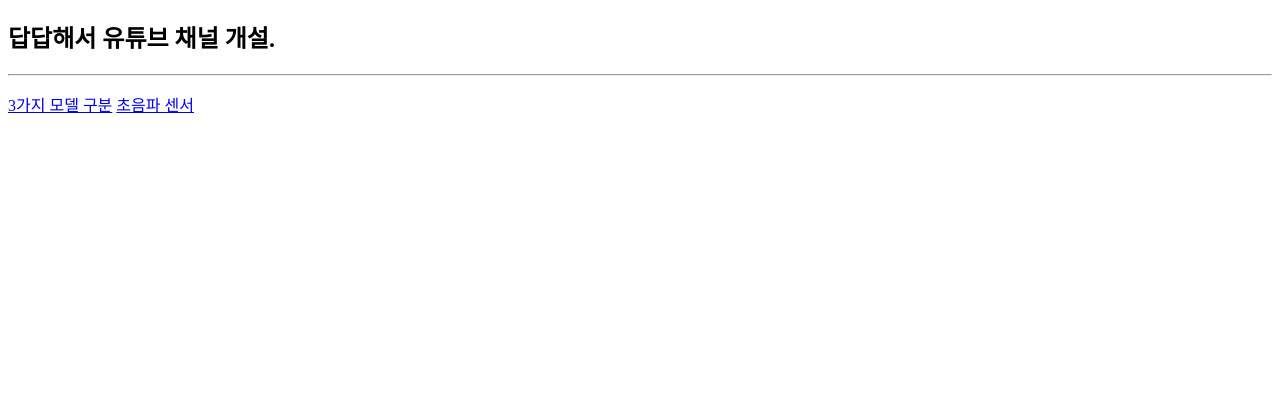
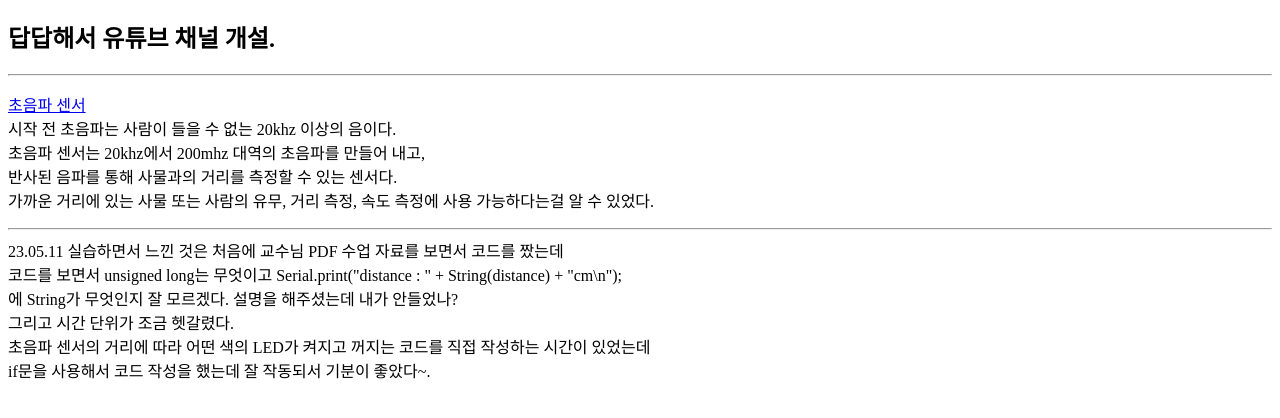
Before and after one commit to Jinwoooooooo/Jinwoooooooo.github.io, a plain HTML site: page index.html in a window 1280 px wide. Shown: the part 70-488 px from the top of the page. Drawn offline with Linux system fonts and the light colour scheme.

Commit message:
Update index.html

```diff
--- a/index.html
+++ b/index.html
@@ -9,8 +9,28 @@
     <h2> 답답해서 유튜브 채널 개설.</h2>
     <hr>
     <p>
-    <a href = "https://teachablemachine.withgoogle.com/models/6EumLM8Gm/"> 3가지 모델 구분</a>
-    <a href = "https://www.youtube.com/shorts/VD0-oswIpSI"> 초음파 센서</a>
+    <a href = "https://www.youtube.com/shorts/VD0-oswIpSI">
+        초음파 센서</a>
+        <br>
+        시작 전 초음파는 사람이 들을 수 없는 20khz 이상의 음이다.
+        <br>
+        초음파 센서는 20khz에서 200mhz 대역의 초음파를 만들어 내고,
+        <br>
+        반사된 음파를 통해 사물과의 거리를 측정할 수 있는 센서다.
+        <br>
+        가까운 거리에 있는 사물 또는 사람의 유무, 거리 측정, 속도 측정에 사용 가능하다는걸 알 수 있었다.
+        <hr>
+        23.05.11 실습하면서 느낀 것은 처음에 교수님 PDF 수업 자료를 보면서 코드를 짰는데
+        <br>
+        코드를 보면서 unsigned long는 무엇이고 Serial.print("distance : " + String(distance) + "cm\n");
+        <br>
+        에 String가 무엇인지 잘 모르겠다. 설명을 해주셨는데 내가 안들었나?
+        <br>
+        그리고 시간 단위가 조금 헷갈렸다.
+        <br>
+        초음파 센서의 거리에 따라 어떤 색의 LED가 켜지고 꺼지는 코드를 직접 작성하는 시간이 있었는데
+        <br>
+        if문을 사용해서 코드 작성을 했는데 잘 작동되서 기분이 좋았다~.
     </p>
 </body>
 </html>
```
